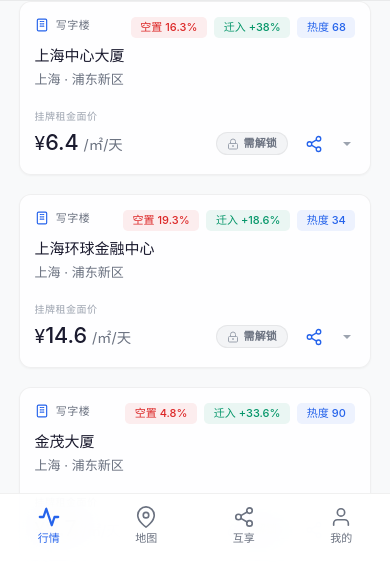
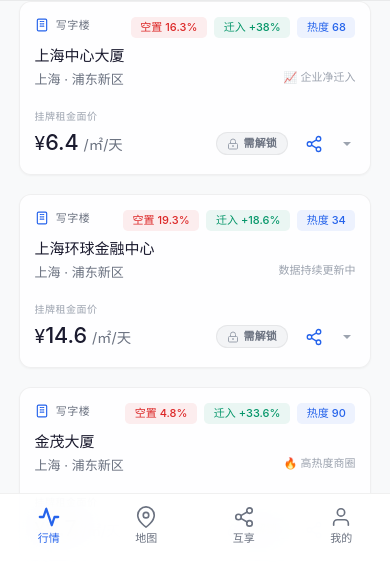
Before and after one commit to stevenzheng/pricecre-web, a Next.js app: page / in a window 390 px wide. Shown: the part 275-844 px from the top of the page. Built offline with nearby package versions, Linux system fonts and the light colour scheme; no server answers; a web font is replaced by a local one.

Commit message:
UI: badge font 11px + insight text visible on mobile + SMTP env
SMTP_PASS=Opler999*** added to .env.local, needs Vercel dashboard manual add

```diff
--- a/components/PropertyCard.tsx
+++ b/components/PropertyCard.tsx
@@ -296,7 +296,7 @@ export default function PropertyCard({
           <p className="text-[13px]" style={{ color: "var(--text-muted)" }}>
             {property.city} · {property.district}
           </p>
-          <div className="text-right text-[11px] leading-snug hidden sm:block" style={{ color: "var(--text-hint)" }}>
+          <div className="text-right text-[11px] leading-snug" style={{ color: "var(--text-hint)" }}>
             {(property.dynamicIndicators.kolBuzzIndex ?? 0) > 80 ? "🔥 高热度商圈" :
              (property.dynamicIndicators.submarketVacancy ?? 100) < 8 ? "📉 低空置率" :
              (property.dynamicIndicators.netCorporateMigration ?? 0) > 20 ? "📈 企业净迁入" : "数据持续更新中"}
```
